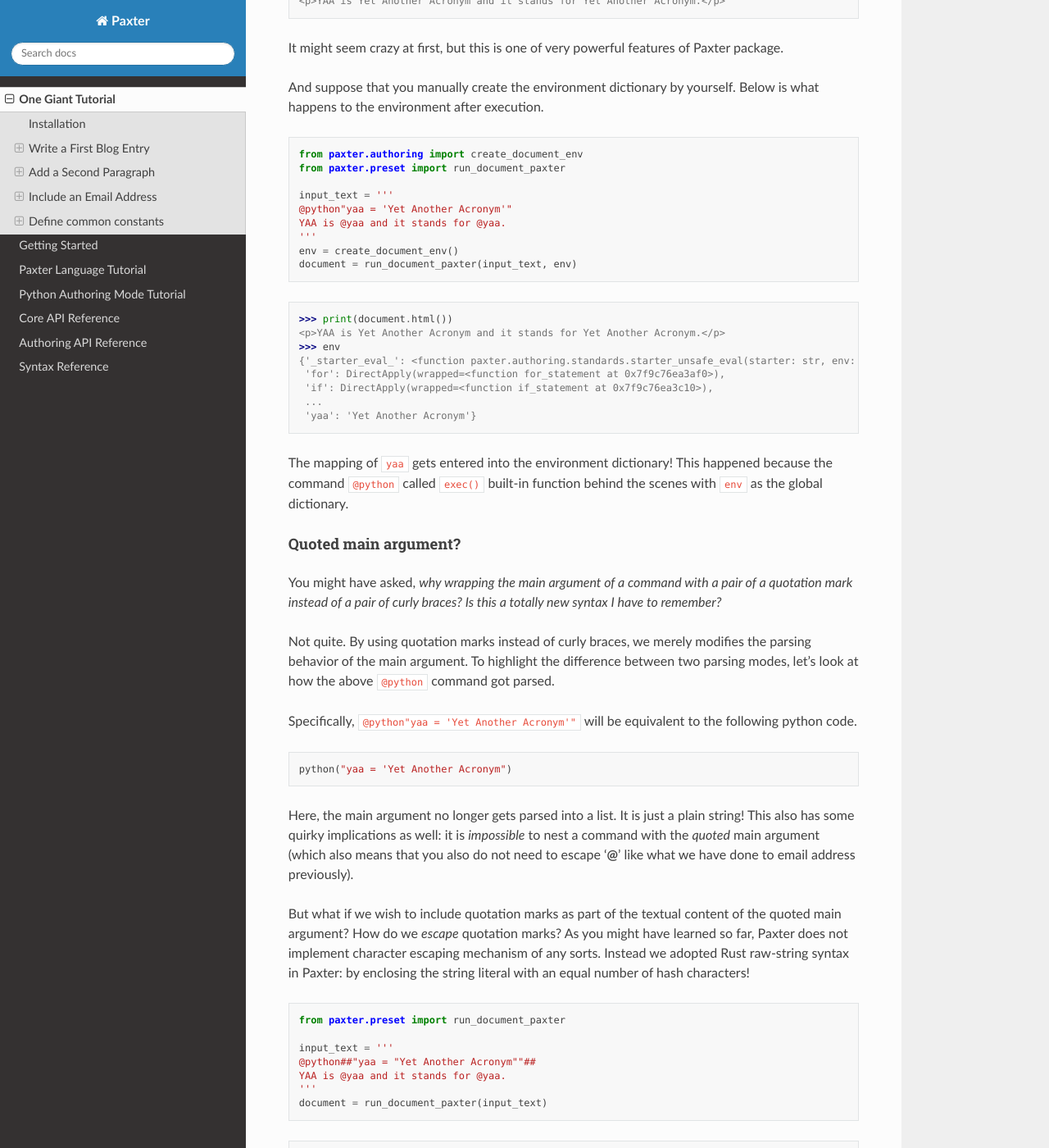
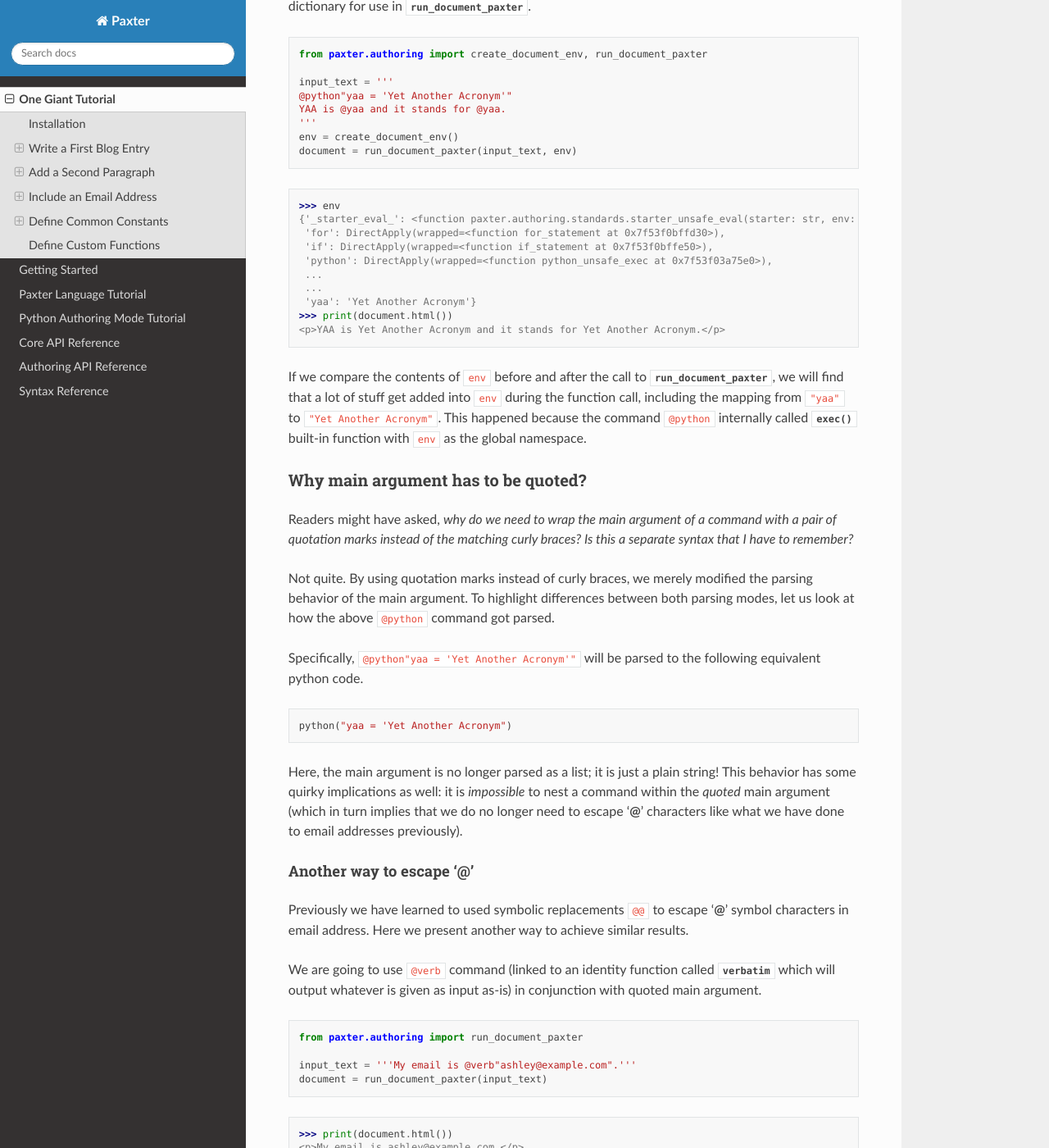
Before and after one commit to abhabongse/paxter, a Sphinx documentation site: the page built from docs/one_giant_tutorial.rst, in a window 1280 px wide and 1400 px high, scrolled down 10571 px. Shown: the whole window at 82% size. Built offline with Sphinx 7.4.7 and the Read the Docs theme 2.0.0, drawn with Linux system fonts in a browser that asks for light colours; the version number could not be read and is left out; some of the changed text lies outside the part shown.

Commit message:
Expand more on quoting main arguments

```diff
--- a/docs/one_giant_tutorial.rst
+++ b/docs/one_giant_tutorial.rst
@@ -244,7 +244,8 @@
     'numbered_list': paxter.authoring.document.NumberedList,
     'bulleted_list': paxter.authoring.document.BulletedList}
 
-There is nothing preventing you from creating different environment mapping like so.
+There is nothing preventing library users
+from creating different environment mapping like so.
 
 .. code-block:: python
 
@@ -270,7 +271,6 @@
    and my blog is located <a href="https://example.com">here</a>.</p>
 
 ----
-
 
 Add a Second Paragraph
 ======================
@@ -390,16 +390,12 @@
 
 ----
 
-.. todo::
-
-   Continue from here
-
 Include an Email Address
 ========================
 
-As you have already noticed that ‘**@**’ symbol has special meaning in Paxter language:
+As readers have already noticed that ‘**@**’ symbol has special meaning in Paxter language:
 it acts as a switch which turns the subsequent piece of input into a command.
-Therefore, if you wish to include ‘**@**’ string literal as-is
+Therefore, if library users wish to include ‘**@**’ string literal as-is
 in the final output, an escape of some sort is required.
 
 Except that Paxter language actually does *not* provide a way
@@ -495,7 +491,7 @@
    env = create_document_env()
    document = Document(run_simple_paxter(input_text, env))
 
-We will use the following shortcut from now on.
+We will use the following shortcut to achieve identical results from now on.
 
 .. code-block:: python
 
@@ -506,42 +502,39 @@
 
 ----
 
-.. todo::
-
-   Clean up from this point on.
-
-Define common constants
+Define Common Constants
 =======================
 
-While you are writing a document,
-you might end up writing the same phrase over-and-over again.
-You wish that you could define that constant once and reuse it over-and-over again.li
-Well you can, in a lot of different ways.
+Have you ever found yourself repeat yourself *over and over again*?
+Writing the same phrase *over and over again* will be a thing of the past.
+Imagine a world where you can define a constant once
+and reuse it *over and over again*.
+You can do so in Paxter in a few different ways.
 
 
 First method: prepare in advance
 --------------------------------
 
-The first method we are going to demonstrate to you
-is to prepare the evaluation environment dictionary
-so that it also includes information about additional aliases.
-Luckily, this is as simple as create a custom dictionary
-using :func:`create_document_env <paxter.authoring.environ.create_document_env>`
-and supply it as the second optional argument of the function
-:func:`run_document_paxter <paxter.preset.run_document_paxter>`.
+You can prepare the initial python evaluation environment
+to also include information about additional aliases.
+Remember the dictionary created by
+:func:`create_document_env <paxter.authoring.environ.create_document_env>`?
+In fact, the content of this dictionary can be customized
+by providing additional mapping data through its input arguments.
+Then supply the prepared dictionary as the second optional argument
+of the function :func:`run_document_paxter <paxter.authoring.preset.run_document_paxter>`.
 
 .. code-block:: python
 
-   from paxter.authoring import create_document_env
-   from paxter.preset import run_document_paxter
+   from paxter.authoring import create_document_env, run_document_paxter
 
-   env = create_document_env({
+   customized_env = create_document_env({
        'yaa': "Yet Another Acronym",
    })
    input_text = '''
    YAA is @yaa and it stands for @yaa.
    '''
-   document = run_document_paxter(input_text, env)
+   document = run_document_paxter(input_text, customized_env)
 
 .. code-block:: pycon
 
@@ -586,13 +579,16 @@
 Second method: inject python code
 ---------------------------------
 
-Another method we are going to show you is to directly define
-a new python variable right within the document itself.
+Another method we are going to demonstrate is to
+directly define a new python variable right within the document itself.
 
-You can embed any python code for execution right inside the input text
-by wrapping python code with the ``@python`` command.
-However, instead of putting your python code between a pair of braces,
-replace those pair of braces with a pair of quotation marks instead.
+Document writers can embed any python code for execution
+*right inside the input text*
+by wrapping the source code within the ``@python`` command.
+However, instead of putting the source code
+between a pair of matching curly braces,
+replace those curly braces with a pair of quotation marks.
+Here is an example.
 
 .. code-block:: python
 
@@ -609,16 +605,19 @@
    >>> print(document.html())
    <p>YAA is Yet Another Acronym and it stands for Yet Another Acronym.</p>
 
-It might seem crazy at first,
-but this is one of very powerful features of Paxter package.
+Yes, it might have seemed crazy at first,
+but this magic is actually *not* part of the core Paxter library.
+In order to unveil this magic trick,
+we need to focus on what happened to the evaluation environment
+dictionary during the parsing and transformation of the document.
 
-And suppose that you manually create the environment dictionary by yourself.
-Below is what happens to the environment after execution.
+Let us look at the same input text again,
+but now we will explicitly create a new environment dictionary
+for use in :func:`run_document_paxter <paxter.authoring.preset.run_document_paxter>`.
 
 .. code-block:: python
 
-   from paxter.authoring import create_document_env
-   from paxter.preset import run_document_paxter
+   from paxter.authoring import create_document_env, run_document_paxter
 
    input_text = '''
    @python"yaa = 'Yet Another Acronym'"
@@ -629,57 +628,95 @@
 
 .. code-block:: pycon
 
+   >>> env
+   {'_starter_eval_': <function paxter.authoring.standards.starter_unsafe_eval(starter: str, env: dict) -> Any>,
+    'for': DirectApply(wrapped=<function for_statement at 0x7f53f0bffd30>),
+    'if': DirectApply(wrapped=<function if_statement at 0x7f53f0bffe50>),
+    'python': DirectApply(wrapped=<function python_unsafe_exec at 0x7f53f03a75e0>),
+    ...
+    ...
+    'yaa': 'Yet Another Acronym'}
    >>> print(document.html())
    <p>YAA is Yet Another Acronym and it stands for Yet Another Acronym.</p>
-   >>> env
-   {'_starter_eval_': <function paxter.authoring.standards.starter_unsafe_eval(starter: str, env: dict) -> Any>,
-    'for': DirectApply(wrapped=<function for_statement at 0x7f9c76ea3af0>),
-    'if': DirectApply(wrapped=<function if_statement at 0x7f9c76ea3c10>),
-    ...
-    'yaa': 'Yet Another Acronym'}
-
-The mapping of ``yaa`` gets entered into the environment dictionary!
-This happened because the command ``@python`` called
-``exec()`` built-in function behind the scenes
-with ``env`` as the global dictionary.
 
 
-Quoted main argument?
-~~~~~~~~~~~~~~~~~~~~~
+If we compare the contents of ``env`` before and after the call to
+:func:`run_document_paxter <paxter.authoring.preset.run_document_paxter>`,
+we will find that a lot of stuff get added into ``env`` during the function call,
+including the mapping from ``"yaa"`` to ``"Yet Another Acronym"``.
+This happened because the command ``@python`` internally called
+:func:`exec` built-in function with ``env`` as the global namespace.
 
-You might have asked,
-*why wrapping the main argument of a command with a pair of a quotation mark instead of a pair of curly braces? Is this a totally new syntax I have to remember?*
 
-Not quite. By using quotation marks instead of curly braces,
-we merely modifies the parsing behavior of the main argument.
-To highlight the difference between two parsing modes,
-let’s look at how the above ``@python`` command got parsed.
+Why main argument has to be quoted?
+-----------------------------------
+
+Readers might have asked,
+*why do we need to wrap the main argument of a command with a pair of quotation marks instead of the matching curly braces? Is this a separate syntax that I have to remember?*
+
+Not quite.
+By using quotation marks instead of curly braces,
+we merely modified the parsing behavior of the main argument.
+To highlight differences between both parsing modes,
+let us look at how the above ``@python`` command got parsed.
 
 Specifically, ``@python"yaa = 'Yet Another Acronym'"``
-will be equivalent to the following python code.
+will be parsed to the following equivalent python code.
 
 .. code-block:: python
 
    python("yaa = 'Yet Another Acronym")
 
-Here, the main argument no longer gets parsed into a list.
-It is just a plain string!
-This also has some quirky implications as well:
-it is *impossible* to nest a command with the *quoted* main argument
-(which also means that you also do not need to escape ‘**@**’
-like what we have done to email address previously).
+Here, the main argument is no longer parsed as a list;
+it is just a plain string!
+This behavior has some quirky implications as well:
+it is *impossible* to nest a command within the *quoted* main argument
+(which in turn implies that we do no longer need to escape ‘**@**’ characters
+like what we have done to email addresses previously).
 
-But what if we wish to include quotation marks as
-part of the textual content of the quoted main argument?
-How do we *escape* quotation marks?
-As you might have learned so far,
-Paxter does not implement character escaping mechanism of any sorts.
-Instead we adopted Rust raw-string syntax in Paxter:
-by enclosing the string literal with an equal number of hash characters!
+
+Another way to escape ‘@’
+~~~~~~~~~~~~~~~~~~~~~~~~~
+
+Previously we have learned to used symbolic replacements ``@@``
+to escape ‘**@**’ symbol characters in email address.
+Here we present another way to achieve similar results.
+
+We are going to use ``@verb`` command
+(linked to an identity function called
+:func:`verbatim <paxter.authoring.standards.verbatim>`
+which will output whatever is given as input as-is)
+in conjunction with quoted main argument.
 
 .. code-block:: python
 
-   from paxter.preset import run_document_paxter
+   from paxter.authoring import run_document_paxter
+
+   input_text = '''My email is @verb"ashley@example.com".'''
+   document = run_document_paxter(input_text)
+
+.. code-block:: pycon
+
+   >>> print(document.html())
+   <p>My email is ashley@example.com.</p>
+
+
+Escaping quotation marks
+~~~~~~~~~~~~~~~~~~~~~~~~
+
+The next burning question:
+*how do we escape double quotation marks themselves?*
+As already mentioned earlier,
+Paxter language does not define character escaping mechanisms in a usual way.
+For this particular demand, Paxter has adopted
+`Rust’s raw string literal <https://doc.rust-lang.org/reference/tokens.html#raw-string-literals>`_
+syntax without the ``r`` prefix:
+a quoted main argument may be enclosed with any equal number of hash characters.
+For example,
+
+.. code-block:: python
+
+   from paxter.authoring import run_document_paxter
 
    input_text = '''
    @python##"yaa = "Yet Another Acronym""##
@@ -692,15 +729,83 @@
    >>> print(document.html())
    <p>YAA is Yet Another Acronym and it stands for Yet Another Acronym.</p>
 
-We have not told you earlier that this hash-enclosing mechanisms
-works with main argument surrounded by curly braces as well!
-For example, ``@foo##{Natural numbers are {0, 1, 2, ...}.}##``
+In the above example, we appended two hash characters
+against each end of the quoted main argument.
+Using other numbers of hash characters might also work
+as long as that number is at least one.
+If hash characters were not used,
+it would have resulted in an error since the source code
+for python would have been ``yaa =`` which is incomplete.
+
+.. code-block:: python
+
+   from paxter.authoring import run_document_paxter
+
+   input_text = '''
+   @python"yaa = "Yet Another Acronym""
+   YAA is @yaa and it stands for @yaa.
+   '''
+   document = run_document_paxter(input_text)
+
+.. code-block:: py3tb
+
+   Traceback (most recent call last):
+     File ".../site-packages/paxter/evaluator/context.py", line 171, in transform_command
+       return starter_value.call(self, token)
+     File ".../site-packages/paxter/evaluator/wrappers.py", line 47, in call
+       return self.wrapped(context, node)
+     File ".../site-packages/paxter/authoring/standards.py", line 25, in python_unsafe_exec
+       exec(code, context.env)
+     File "<string>", line 1
+       yaa =
+            ^
+   SyntaxError: invalid syntax
+   The above exception was the direct cause of the following exception:
+   Traceback (most recent call last):
+     File ".../site-packages/IPython/core/interactiveshell.py", line 3331, in run_code
+       exec(code_obj, self.user_global_ns, self.user_ns)
+     File "<ipython-input-2-3a9b9b17345f>", line 7, in <module>
+       document = run_document_paxter(input_text)
+     File ".../site-packages/paxter/authoring/preset.py", line 33, in run_document_paxter
+       evaluate_context = EvaluateContext(input_text, env, parse_context.tree)
+     File "<string>", line 6, in __init__
+     File ".../site-packages/paxter/evaluator/context.py", line 40, in __post_init__
+       self.rendered = self.render()
+     File ".../site-packages/paxter/evaluator/context.py", line 43, in render
+       return self.transform_fragment_list(self.tree)
+     File ".../site-packages/paxter/evaluator/context.py", line 122, in transform_fragment_list
+       result = [
+     File ".../site-packages/paxter/evaluator/context.py", line 122, in <listcomp>
+       result = [
+     File ".../site-packages/paxter/evaluator/context.py", line 119, in <genexpr>
+       self.transform_fragment(fragment)
+     File ".../site-packages/paxter/evaluator/context.py", line 73, in transform_fragment
+       return self.transform_command(fragment)
+     File ".../site-packages/paxter/evaluator/context.py", line 175, in transform_command
+       raise PaxterRenderError(
+   paxter.exceptions.PaxterRenderError: paxter apply evaluation error at line 2 col 2
+
+
+Escaping curly braces
+~~~~~~~~~~~~~~~~~~~~~
+
+This hash-enclosing mechanisms actually works with main arguments
+written in curly braces mode in addition to quoted mode as well.
+For example, ``@foo#{Natural numbers are {0, 1, 2, ...}.}#``
 will be parsed roughly to the following python code.
 
 .. code-block:: python
 
    foo(["Natural numbers are {0, 1, 2, ...}."])
 
+----
+
+Define Custom Functions
+=======================
+
+Continuing on the same line of reasoning,
+
+
 .. todo::
 
    More stuff coming soon (under construction).
```
